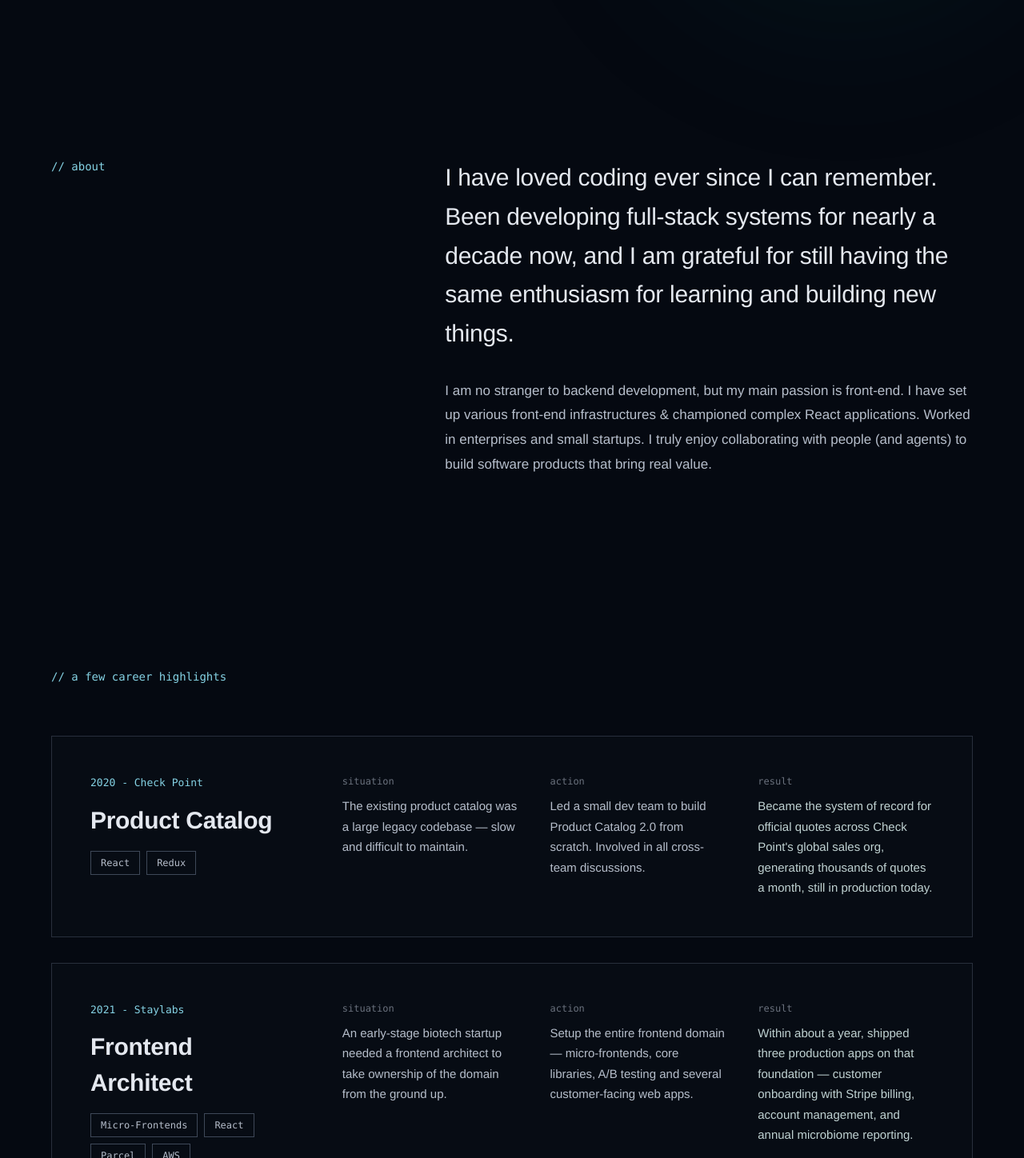
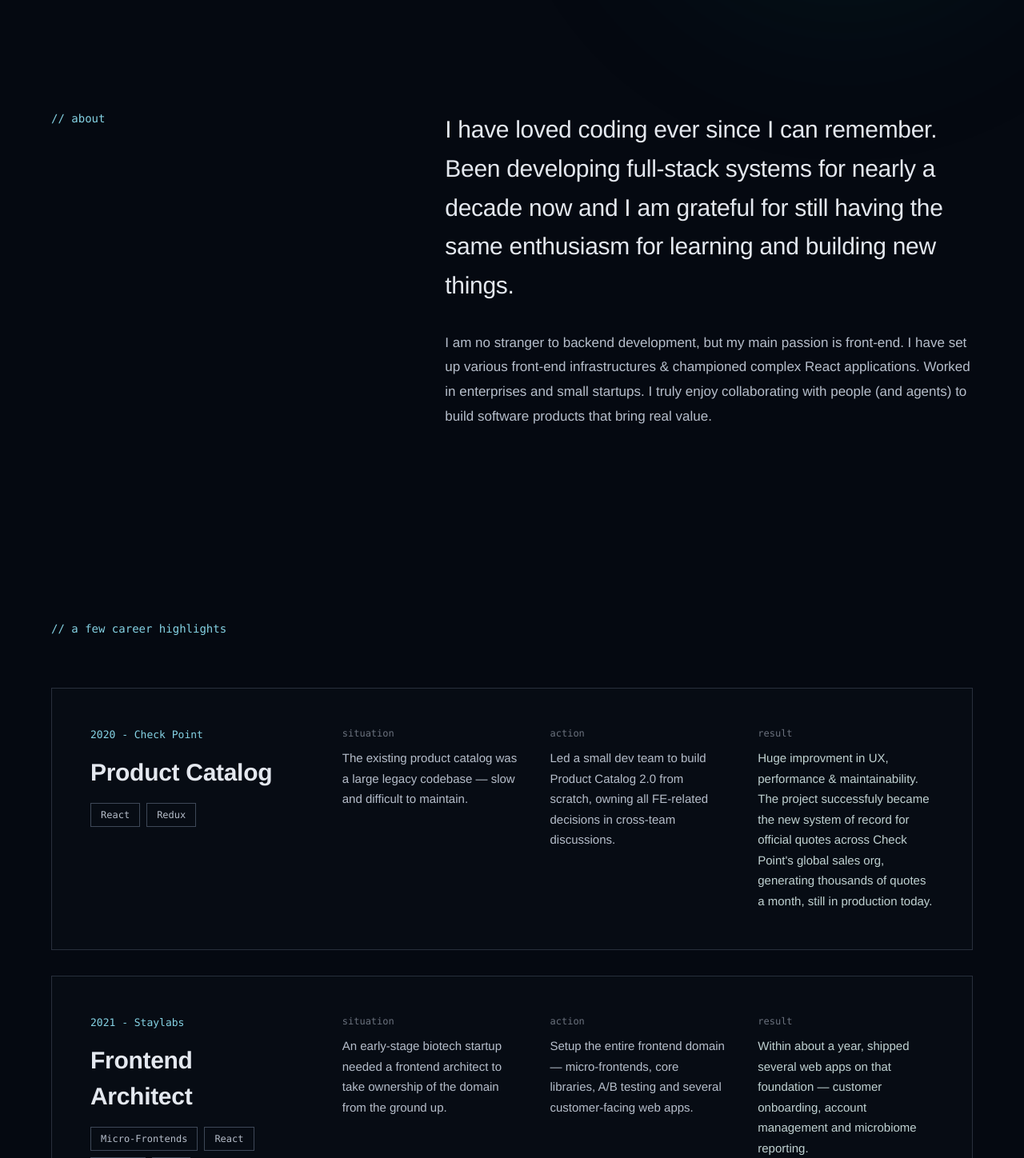
Before and after one commit to yagiro/site, a Next.js app: page / in a window 1280 px wide. Shown: the part 802-2250 px from the top of the page at 80% size. Built offline with nearby package versions, Linux system fonts and the light colour scheme.

Commit message:
consolidate section style

```diff
--- a/src/app/globals.css
+++ b/src/app/globals.css
@@ -55,5 +55,5 @@ body {
 }
 
 section[id] {
-  scroll-margin-top: 40px; /* bugfix for nav links: prevent overlap with fixed header */
+  scroll-margin-top: 45px; /* bugfix for nav links: prevent overlap with fixed header */
 }
--- a/src/app/page.tsx
+++ b/src/app/page.tsx
@@ -6,7 +6,7 @@ import { ProgressRail } from "@/components/layout/ProgressRail";
 import { Footer } from "@/components/layout/Footer";
 import { Hero } from "@/components/sections/Hero";
 import { About } from "@/components/sections/About";
-import { Work } from "@/components/sections/Work";
+import { Work } from "@/components/sections/work/Work";
 import { Skills } from "@/components/sections/Skills";
 import { Contact } from "@/components/sections/contact/Contact";
 
--- a/src/components/sections/About.tsx
+++ b/src/components/sections/About.tsx
@@ -1,14 +1,15 @@
 import { Reveal } from "@/components/ui/Reveal";
+import { sectionClassName } from "@/components/sections/sectionUtils";
 
 export function About() {
   return (
-    <section id="about" className="relative z-[2] mx-auto max-w-[1400px] px-6 py-24 md:px-16 md:py-[200px]">
+    <section id="about" className={`${sectionClassName} pb-24 md:mt-25 md:pb-50`}>
       <div className="grid grid-cols-1 gap-12 md:grid-cols-[1fr_1.6fr] md:gap-20">
         <Reveal className="font-mono text-sm text-accent">{"// about"}</Reveal>
         <div>
           <Reveal className="max-w-[760px]">
             <p className="mb-8 text-[26px] leading-relaxed tracking-[-0.01em] text-ink md:text-[30px]">
-              I have loved coding ever since I can remember. Been developing full-stack systems for nearly a decade now, and I am grateful for still having the same enthusiasm for learning and building new things.
+              I have loved coding ever since I can remember. Been developing full-stack systems for nearly a decade now and I am grateful for still having the same enthusiasm for learning and building new things.
             </p>
           </Reveal>
           <Reveal className="max-w-[760px]">
--- a/src/components/sections/Skills.tsx
+++ b/src/components/sections/Skills.tsx
@@ -1,9 +1,10 @@
 import { Reveal } from "@/components/ui/Reveal";
 import { skillGroups } from "@/data/skills";
+import { sectionClassName } from "@/components/sections/sectionUtils";
 
 export function Skills() {
   return (
-    <section id="skills" className="relative z-[2] mx-auto max-w-[1400px] px-6 pb-24 md:px-16 md:pb-[200px] md:pt-10">
+    <section id="skills" className={`${sectionClassName} pb-24 md:pb-50`}>
       <Reveal className="mb-16 font-mono text-sm text-accent">{"// skills & stack"}</Reveal>
 
       <Reveal className="grid grid-cols-2 gap-10 md:grid-cols-4 md:gap-14">
--- a/src/components/sections/contact/Contact.tsx
+++ b/src/components/sections/contact/Contact.tsx
@@ -3,6 +3,7 @@ import { Reveal } from "@/components/ui/Reveal";
 import { LinkedinIcon } from "@/components/ui/icons/LinkedinIcon";
 import { ContactForm } from "@/components/sections/contact/ContactForm";
 import { EMAIL } from '@/data/contact'
+import { sectionClassName } from "@/components/sections/sectionUtils";
 
 const LINKEDIN = 'https://www.linkedin.com/in/yagiro'
 
@@ -13,7 +14,7 @@ const LINKS = [
 
 export function Contact() {
   return (
-    <section id="contact" className="relative z-[2] mx-auto max-w-[1400px] px-6 pb-20 pt-10 md:px-16 md:pb-40">
+    <section id="contact" className={`${sectionClassName} pb-20 md:pb-40`}>
       <div className="grid grid-cols-1 items-end gap-6 md:grid-cols-2 md:gap-20">
         <Reveal>
           <div className="mb-7 font-mono text-sm text-accent">{"// contact"}</div>
--- /dev/null
+++ b/src/components/sections/sectionUtils.ts
@@ -0,0 +1,2 @@
+export const sectionClassName =
+  "relative z-[2] mx-auto max-w-[1400px] px-6 pt-10 md:px-16";
--- a/src/components/sections/Work.tsx
+++ b/src/components/sections/work/Work.tsx
@@ -1,10 +1,11 @@
 import { Reveal } from "@/components/ui/Reveal";
-import { WorkCard } from "@/components/sections/WorkCard";
+import { WorkCard } from "@/components/sections/work/WorkCard";
 import { projects } from "@/data/projects";
+import { sectionClassName } from "@/components/sections/sectionUtils";
 
 export function Work() {
   return (
-    <section id="work" className="relative z-[2] mx-auto max-w-[1400px] px-6 pb-24 pt-10 md:px-16 md:pb-[200px] md:pt-10">
+    <section id="work" className={`${sectionClassName} pb-24 md:pb-50`}>
       <Reveal className="mb-16 font-mono text-sm text-accent">{"// a few career highlights"}</Reveal>
 
       {projects.map((project) => (
--- a/src/data/projects.ts
+++ b/src/data/projects.ts
@@ -14,9 +14,9 @@ export const projects: Project[] = [
     stack: ["React", "Redux",],
     problem:
       "The existing product catalog was a large legacy codebase — slow and difficult to maintain.",
-    role: "Led a small dev team to build Product Catalog 2.0 from scratch. Involved in all cross-team discussions.",
+    role: "Led a small dev team to build Product Catalog 2.0 from scratch, owning all FE-related decisions in cross-team discussions.",
     outcome:
-      "Became the system of record for official quotes across Check Point's global sales org, generating thousands of quotes a month, still in production today.",
+      "Huge improvment in UX, performance & maintainability. The project successfuly became the new system of record for official quotes across Check Point's global sales org, generating thousands of quotes a month, still in production today.",
   },
   {
     label: "2021 - Staylabs",
@@ -26,7 +26,7 @@ export const projects: Project[] = [
       "An early-stage biotech startup needed a frontend architect to take ownership of the domain from the ground up.",
     role: "Setup the entire frontend domain — micro-frontends, core libraries, A/B testing and several customer-facing web apps.",
     outcome:
-      "Within about a year, shipped three production apps on that foundation — customer onboarding with Stripe billing, account management, and annual microbiome reporting.",
+      "Within about a year, shipped several web apps on that foundation — customer onboarding, account management and microbiome reporting.",
   },
   {
     label: "2024 - One Zero",
--- a/src/data/skills.ts
+++ b/src/data/skills.ts
@@ -17,7 +17,7 @@ export const skillGroups: SkillGroup[] = [
     items: ["PostgreSQL", "Kafka", "AWS", "Docker", "Kubernetes"],
   },
   {
-    title: "AI-Assisted Engineering",
-    items: ["Claude Code", "MCP", "Spec-Driven Development"],
+    title: "AI",
+    items: ["Claude Code", "Spec-Driven Development", "Cursor", "MCP"],
   },
 ];
```
Also changed, not shown: src/components/sections/work/WorkCard.tsx (renamed from src/components/sections/WorkCard.tsx).
